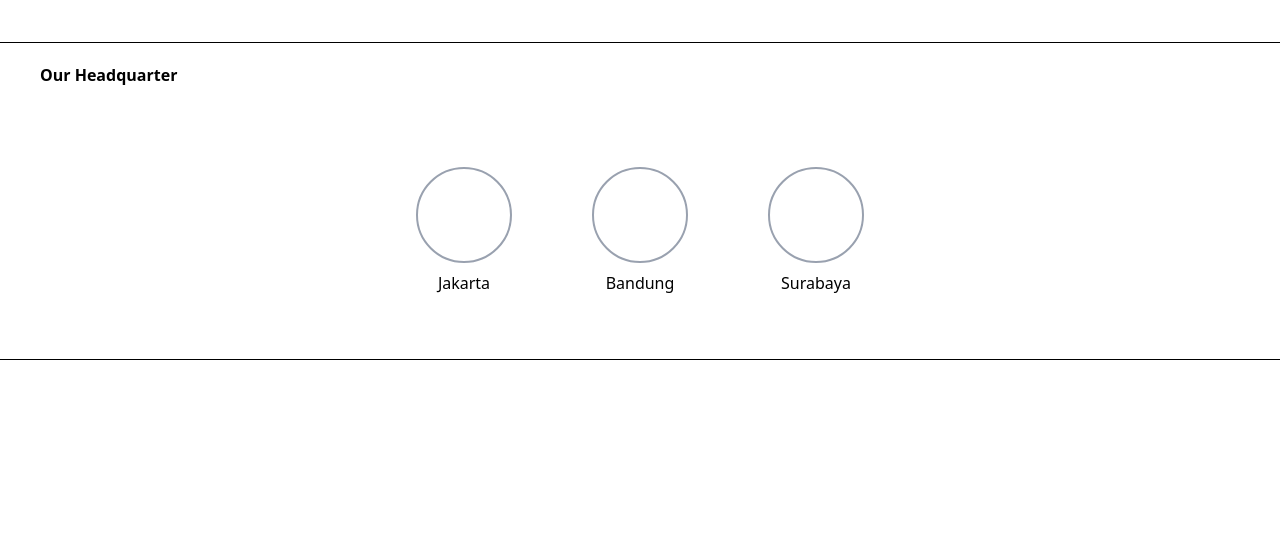
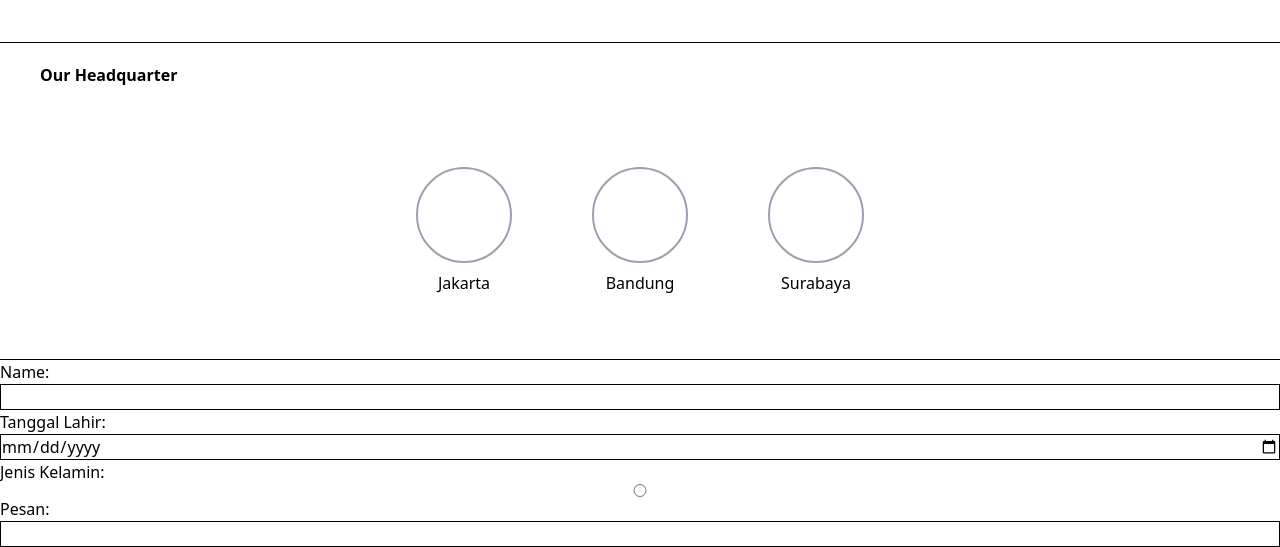
Before and after one commit to Revou-Coding-Camp/codingcamp-30-jun-25-varelsaurus, a plain HTML site: page index.html in a window 1280 px wide. Shown: the part 725-1272 px from the top of the page. Before the commit the page ends 1085 px from the top, so only its background shows below. Drawn offline with nearby package versions, Linux system fonts and the light colour scheme.

Commit message:
Membuat form

```diff
--- a/index.html
+++ b/index.html
@@ -31,7 +31,7 @@
     <!-- welcome section end -->
 
     <!-- Headquarter Section Start-->
-     <section class=" flex-row">
+    <section class=" flex-row">
         <h1 class="font-bold ml-10 mt-5">Our Headquarter</h1>
         <div class="flex flex-row justify-center space-x-20 mt-20">
             <div class="flex flex-col items-center">
@@ -48,8 +48,26 @@
             </div>
         </div>
         <hr class="mt-16">
-     </section>
+    </section>
     <!-- Headquarter Section End-->
+
+    <!-- Form Message Us -->
+    <section>
+        <div>
+            <form class="flex flex-col">
+                <label for="name-input"> Name:</label>
+                <input type="text" id="name-input" name="name" class="border">
+                <label for="name-input"> Tanggal Lahir:</label>
+                <input type="date" id="name-input" name="name" class="border">
+                <label for="name-input"> Jenis Kelamin:</label>
+                <input type="radio" id="name-input" name="name" class="border">
+                <label for="name-input"> Pesan:</label>
+                <input type="text" id="name-input" name="name" class="border">
+            </form>
+        </div>
+    </section>
+
+
     <script src="js/script.js"></script>
 </body>
 </html>
```
